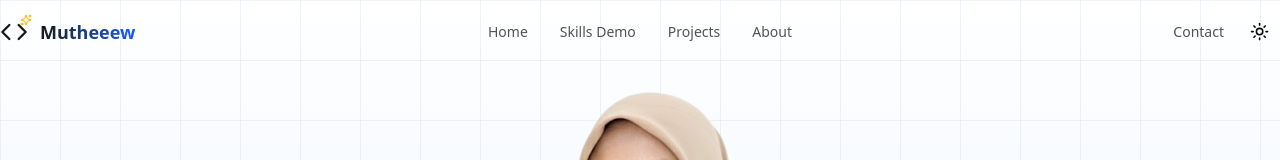
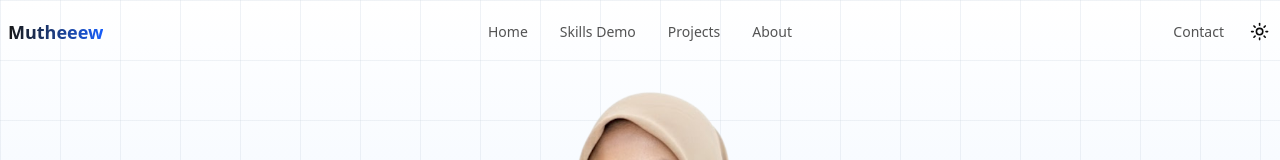
Before and after one commit to mutheeew/Portofolio-Mute, a Next.js app: page / in a window 1280 px wide. Shown: the top 160 px of the page. Built offline with nearby package versions, Linux system fonts and the light colour scheme.

Commit message:
feat: update logo mutheew

```diff
--- a/components/navbar.tsx
+++ b/components/navbar.tsx
@@ -38,12 +38,12 @@ export function Navbar() {
       }`}
     >
       <div className="container flex h-16 items-center justify-between relative">
-        <div className="hidden md:flex items-center">
+        <div className="hidden md:flex items-center pl-2">
           <Link href="/" className="flex items-center space-x-3 group">
-            <div className="relative">
+            {/* <div className="relative">
               <Code className="h-7 w-7 text-primary transition-transform group-hover:scale-110" />
               <Sparkles className="absolute -top-1 -right-1 h-3 w-3 text-yellow-500 animate-pulse" />
-            </div>
+            </div> */}
             <span className="font-bold text-lg bg-gradient-to-r from-primary to-blue-600 bg-clip-text text-transparent">
               Mutheeew
             </span>
```
